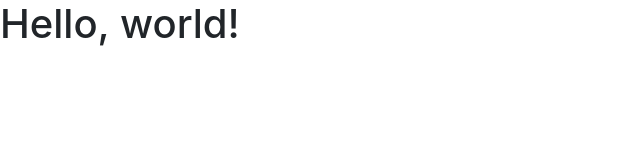
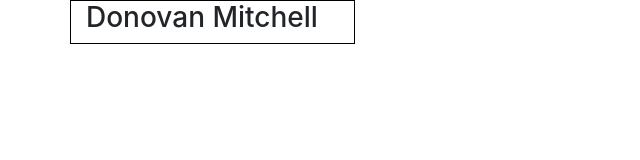
Before and after one commit to jaromplewe/custom-card-1, a plain HTML site: page index.html in a window 1280 px wide. Shown: the whole page, without its empty margins (0-640 px from the left). Drawn offline with nearby package versions, Linux system fonts and the light colour scheme.

Commit message:
added .gitignore, css

```diff
--- /dev/null
+++ b/assets/style.css
@@ -0,0 +1,5 @@
+.column {
+    border-style: solid;
+    border-width: 1px;
+    border-color: black;
+}
--- a/index.html
+++ b/index.html
@@ -8,12 +8,22 @@
     <!-- Bootstrap CSS -->
     <link rel="stylesheet" href="https://stackpath.bootstrapcdn.com/bootstrap/4.5.2/css/bootstrap.min.css" integrity="sha384-JcKb8q3iqJ61gNV9KGb8thSsNjpSL0n8PARn9HuZOnIxN0hoP+VmmDGMN5t9UJ0Z" crossorigin="anonymous">
 
-    <title>Hello, world!</title>
+    <!-- Custom CSS -->
+    <link rel="stylesheet" href="./assets/style.css">
+
+    <title>Custom Card 1</title>
   </head>
   <body>
-    <h1>Hello, world!</h1>
+    <div class="container">
+        <div class="row">
+            <div class="col-3 column">
+                <h3>Donovan Mitchell</h3>
 
-    <!-- Optional JavaScript -->
+            </div>
+        </div>
+    </div>
+
+    <!-- JavaScript -->
     <!-- jQuery first, then Popper.js, then Bootstrap JS -->
     <script src="https://code.jquery.com/jquery-3.5.1.slim.min.js" integrity="sha384-DfXdz2htPH0lsSSs5nCTpuj/zy4C+OGpamoFVy38MVBnE+IbbVYUew+OrCXaRkfj" crossorigin="anonymous"></script>
     <script src="https://cdn.jsdelivr.net/npm/popper.js@1.16.1/dist/umd/popper.min.js" integrity="sha384-9/reFTGAW83EW2RDu2S0VKaIzap3H66lZH81PoYlFhbGU+6BZp6G7niu735Sk7lN" crossorigin="anonymous"></script>
```
Also changed, not shown: style.css (deleted), 1 other file.
